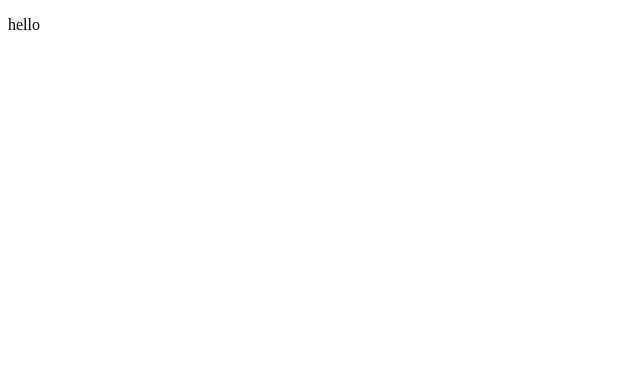
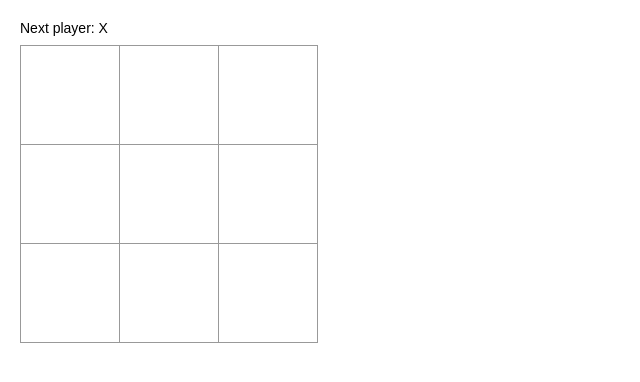
Before and after one commit to bobbydwise1/Tic-tac-toe-redux, a React app: page / in a window 1280 px wide. Shown: the top 382 px of the page, without its empty margins (0-640 px from the left). Built offline with nearby package versions, Linux system fonts and the light colour scheme.

Commit message:
add components for sqaure display with styles

```diff
--- a/package.json
+++ b/package.json
@@ -28,6 +28,7 @@
     "babel-loader": "^7.0.0",
     "babel-preset-es2015": "^6.24.1",
     "babel-preset-react": "^6.24.1",
+    "css-loader": "^2.1.0",
     "eslint": "^4.19.1",
     "eslint-loader": "^2.1.2",
     "eslint-plugin-react": "^7.12.4",
@@ -35,6 +36,7 @@
     "html-webpack-plugin": "^2.29.0",
     "jest": "^20.0.4",
     "react-hot-loader": "^3.0.0-beta.7",
+    "style-loader": "^0.23.1",
     "url-loader": "^0.6.2",
     "webpack": "^3.4.0",
     "webpack-dev-server": "^2.5.0"
--- /dev/null
+++ b/src/Styles.css
@@ -0,0 +1,50 @@
+body {
+  font: 14px "Century Gothic", Futura, sans-serif;
+  margin: 20px;
+}
+
+ol, ul {
+  padding-left: 30px;
+}
+
+.board-row:after {
+  clear: both;
+  content: "";
+  display: table;
+}
+
+.status {
+  margin-bottom: 10px;
+}
+
+.square {
+  background: #fff;
+  border: 1px solid #999;
+  float: left;
+  font-size: 24px;
+  font-weight: bold;
+  line-height: 34px;
+  height: 100px;
+  margin-right: -1px;
+  margin-top: -1px;
+  padding: 0;
+  text-align: center;
+  width: 100px;
+}
+
+.square:focus {
+  outline: none;
+}
+
+.kbd-navigation .square:focus {
+  background: #ddd;
+}
+
+.game {
+  display: flex;
+  flex-direction: row;
+}
+
+.game-info {
+  margin-left: 20px;
+}
--- a/src/components/Board.jsx
+++ b/src/components/Board.jsx
@@ -3,24 +3,40 @@
 import PropTypes from 'prop-types';
 import { Switch, Route, withRouter } from 'react-router-dom';
 import Game from './Game';
+import Square from './Square'
 
 class Board extends React.Component {
-  constructor(props) {
-    super(props);
-    this.state = {
+  renderSquare(i) {
+   return <Square />;
+ }
 
-    };
-  }
+ render() {
+   const status = 'Next player: X';
+
+   return (
+     <div>
+       <div className="status">{status}</div>
+       <div className="board-row">
+         {this.renderSquare(0)}
+         {this.renderSquare(1)}
+         {this.renderSquare(2)}
+       </div>
+       <div className="board-row">
+         {this.renderSquare(3)}
+         {this.renderSquare(4)}
+         {this.renderSquare(5)}
+       </div>
+       <div className="board-row">
+         {this.renderSquare(6)}
+         {this.renderSquare(7)}
+         {this.renderSquare(8)}
+       </div>
+     </div>
+   );
+ }
+}
 
 
 
-  render(){
 
-    return(
-      <div>
-  <p> hello </p>
-        </div>
-    )
-  }
-}
 export default Board;
--- /dev/null
+++ b/src/components/Square.jsx
@@ -0,0 +1,15 @@
+import React from 'react'
+import './../Styles.css'
+
+
+class Square extends React.Component {
+
+  render() {
+    return (
+      <button className="square">
+        {/* TODO */}
+      </button>
+    );
+  }
+}
+export default Square;
--- a/webpack.config.js
+++ b/webpack.config.js
@@ -31,6 +31,13 @@
 
   module: {
     rules: [
+      {
+  test: /\.css$/,
+  use: [
+    'style-loader',
+    'css-loader'
+  ]
+},
       {
         test: /\.jsx?$/,
         enforce: "pre",
```
Also changed, not shown: 1 other file (tests, documents, lock files or other folders).
